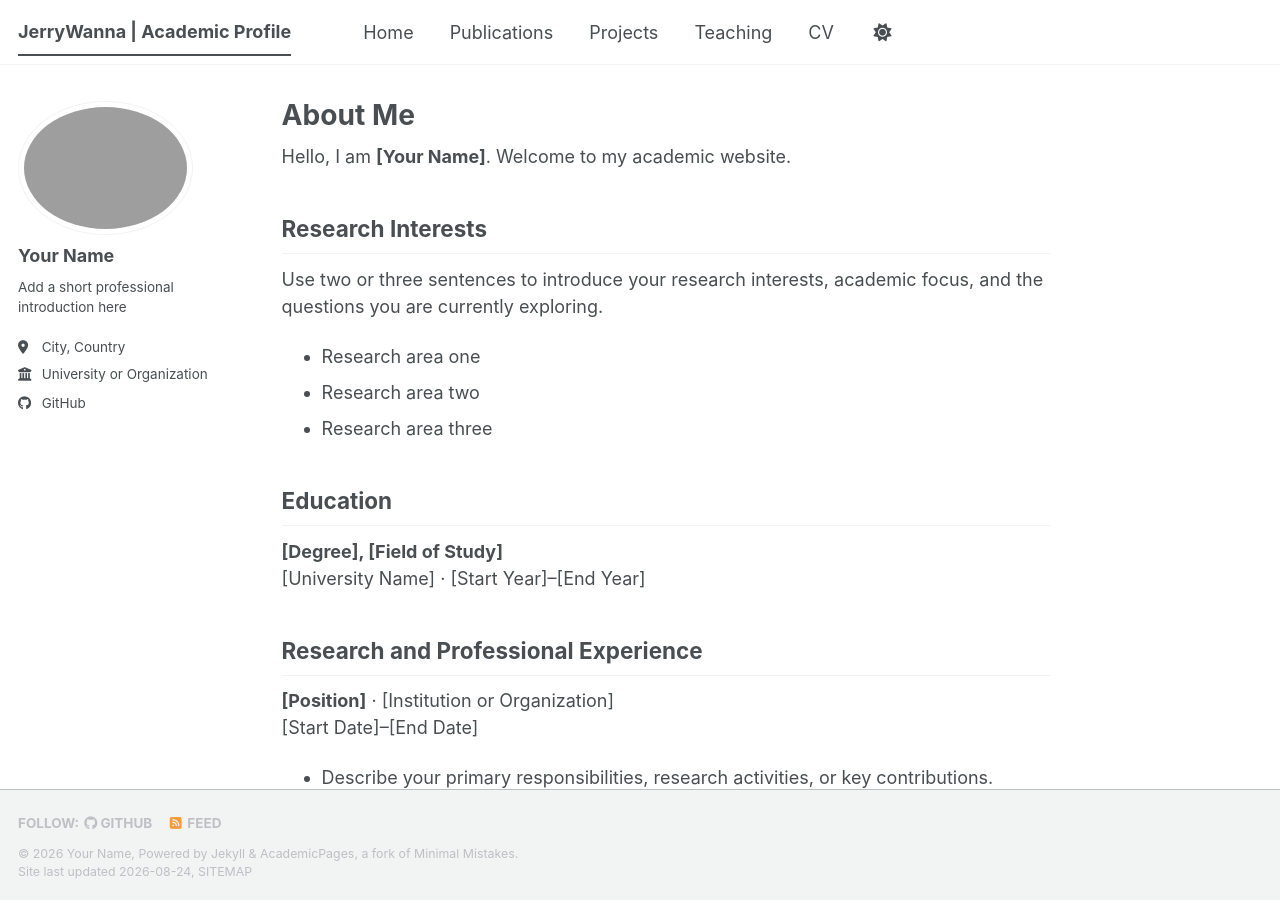
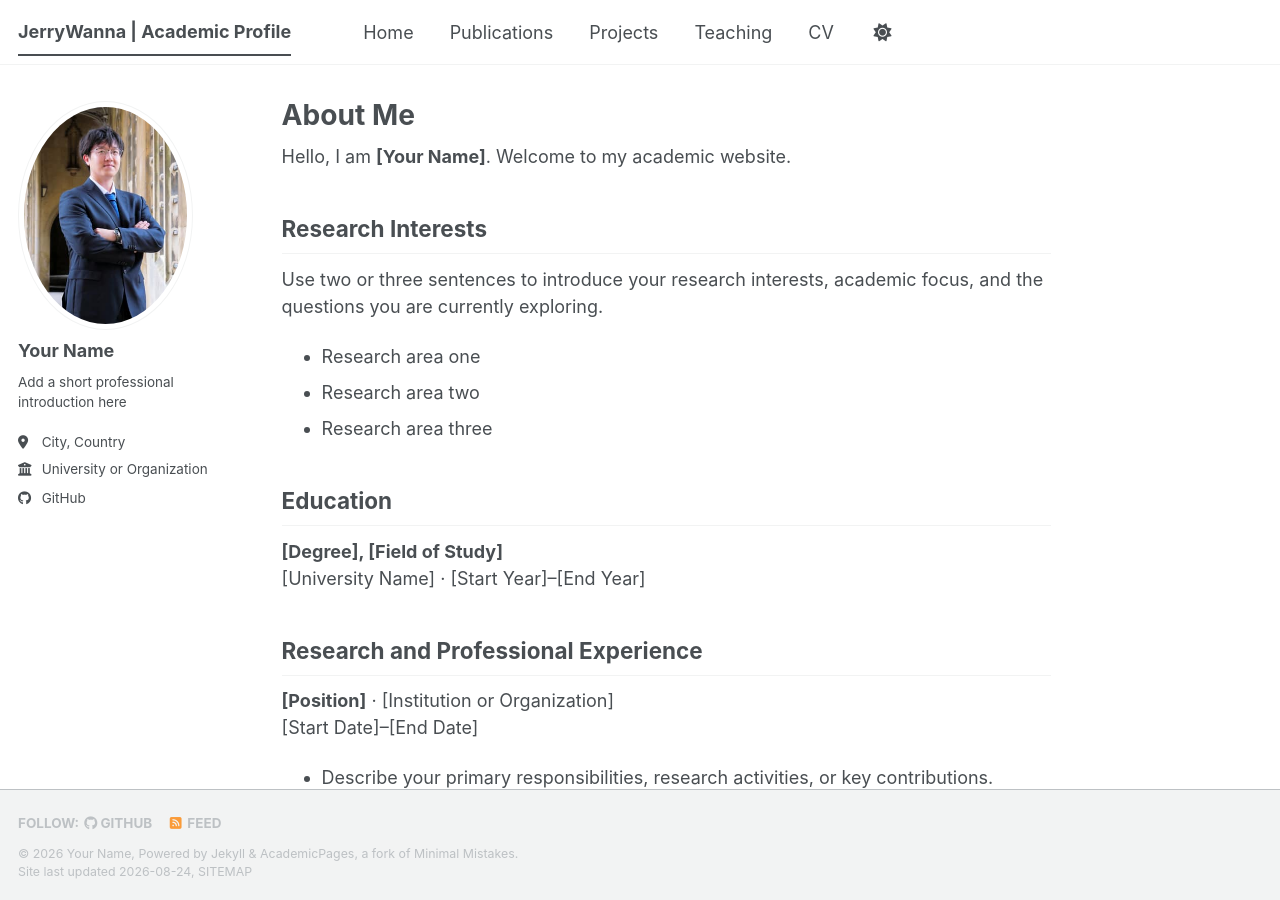
Before and after one commit to JerryWanna/JerryWanna.github.io, a Jekyll site: the page built from _pages/about.md, in a window 1280 px wide and 900 px high. Built offline with Jekyll 4.4.1, drawn with Linux system fonts in a browser that asks for light colours; a style sheet for code colours, icons or effects is not loaded.

Commit message:
Use uploaded profile photo in sidebar

```diff
--- a/_config.yml
+++ b/_config.yml
@@ -23,7 +23,7 @@ repository               : "JerryWanna/JerryWanna.github.io"
 #               Additional customization can be done by editing /_includes/author-profile.html
 author:
   # Biographic information
-  avatar           : # Upload your photo to images/profile.png, then enter "profile.png"
+  avatar           : "profile.jpg"
   name             : "Your Name"
   pronouns         : # example: "she/her"
   bio              : "Add a short professional introduction here"
```
